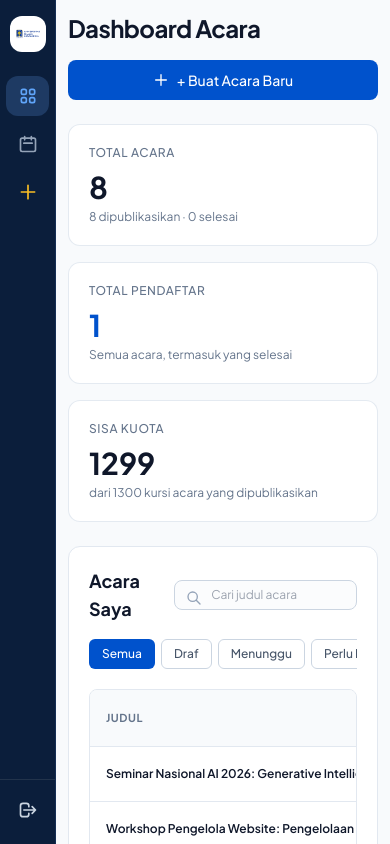
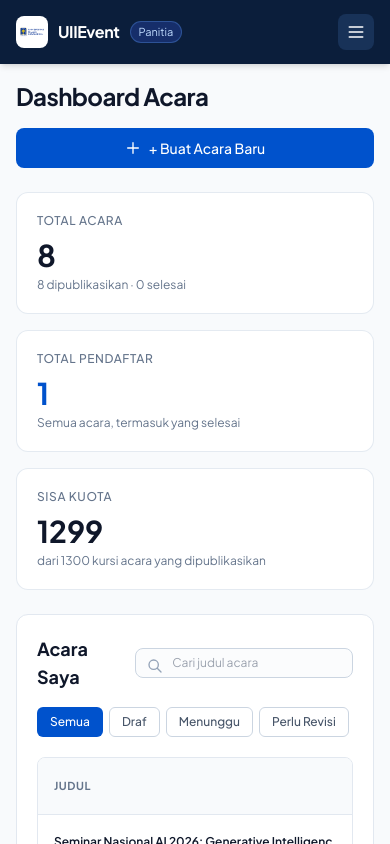
Before and after one commit to raynor19/UIIEvent, an Angular app: page /organizer/events in a window 390 px wide. Shown: the top 844 px of the page. Built offline with nearby package versions, Linux system fonts and the light colour scheme.

Commit message:
Revert "feat(ui): align mobile sidebar with desktop icon rail for panitia and admin dashboards"
This reverts commit 980075206b1cd2c837b29b9984079094ee4e1b25.

```diff
--- a/src/app/features/dashboards/admin/admin-dashboard.component.html
+++ b/src/app/features/dashboards/admin/admin-dashboard.component.html
@@ -1,60 +1,84 @@
-<div class="min-h-screen bg-slate-50 flex flex-row font-sans text-slate-800 antialiased selection:bg-blue-100">
+<div class="min-h-screen bg-slate-50 flex flex-col md:flex-row font-sans text-slate-800 antialiased selection:bg-blue-100">
 
-  <!-- ================= SIDEBAR (SLIM ICON RAIL ON MOBILE, FULL ON LAPTOP) ================= -->
+  <!-- ================= MOBILE HEADER (< 768px) ================= -->
+  <header class="md:hidden bg-[#0B1E3B] text-white px-4 py-3 flex items-center justify-between sticky top-0 z-40 border-b border-slate-800 shadow-md">
+    <div class="flex items-center gap-2.5">
+      <div class="w-8 h-8 rounded-lg bg-white p-1 flex items-center justify-center shadow-xs">
+        <img src="/assets/images/logo-uii.png" alt="UII" class="h-full w-auto object-contain" />
+      </div>
+      <div>
+        <span class="font-extrabold text-base tracking-tight leading-none block">UIIEvent</span>
+        <span class="text-[10px] text-blue-200">DPK Super Admin</span>
+      </div>
+    </div>
+    <button
+      (click)="isMobileMenuOpen.set(!isMobileMenuOpen())"
+      class="p-2 rounded-lg bg-white/10 text-white hover:bg-white/20 transition cursor-pointer"
+      aria-label="Toggle navigation menu">
+      <svg class="w-5 h-5" fill="none" stroke="currentColor" viewBox="0 0 24 24">
+        @if (isMobileMenuOpen()) {
+          <path stroke-linecap="round" stroke-linejoin="round" stroke-width="2" d="M6 18L18 6M6 6l12 12" />
+        } @else {
+          <path stroke-linecap="round" stroke-linejoin="round" stroke-width="2" d="M4 6h16M4 12h16M4 18h16" />
+        }
+      </svg>
+    </button>
+  </header>
+
+  <!-- ================= SIDEBAR (DESKTOP & MOBILE DRAWER) ================= -->
   <aside
-    class="w-14 sm:w-16 md:w-60 bg-[#0B1E3B] text-white shrink-0 flex flex-col justify-between z-30 sticky top-0 h-screen min-h-screen border-r border-[#152B4D] py-4 px-1.5 sm:px-2 md:p-5 select-none">
+    [class.hidden]="!isMobileMenuOpen()"
+    class="w-full md:w-60 bg-[#0B1E3B] text-white shrink-0 flex flex-col justify-between z-30 transition-all duration-200 md:flex border-r border-[#152B4D]">
 
     <!-- Top Brand & Navigation Links -->
-    <div>
+    <div class="p-5">
       <!-- Brand Logo matching SCR-ADM-01 & SCR-ADM-02 handoffs -->
-      <div class="flex items-center justify-center md:justify-start gap-3 mb-6 md:mb-8 cursor-pointer" title="UIIEvent DPK Super Admin">
-        <div class="w-9 h-9 rounded-xl bg-white p-1.5 flex items-center justify-center shadow-xs shrink-0">
+      <div class="hidden md:flex items-center gap-3 mb-8">
+        <div class="w-9 h-9 rounded-xl bg-white p-1.5 flex items-center justify-center shadow-xs">
           <img src="/assets/images/logo-uii.png" alt="UII" class="h-full w-auto object-contain" />
         </div>
-        <span class="text-xl font-extrabold text-white tracking-tight hidden md:inline">UIIEvent</span>
+        <span class="text-xl font-extrabold text-white tracking-tight">UIIEvent</span>
       </div>
 
       <!-- Navigation Items -->
-      <nav class="space-y-2 md:space-y-1.5">
+      <nav class="space-y-1.5">
         <button
           type="button"
           (click)="switchNav('CURATION')"
-          title="Kurasi & Approval Acara"
-          class="w-full flex items-center justify-center md:justify-start gap-3 p-2.5 md:px-3.5 md:py-2.5 rounded-xl font-medium text-sm transition cursor-pointer text-left"
+          class="w-full flex items-center gap-3 px-3.5 py-2.5 rounded-xl font-medium text-sm transition cursor-pointer text-left"
           [class.bg-[#1E3A63]]="activeNav() === 'CURATION'"
           [class.text-white]="activeNav() === 'CURATION'"
           [class.text-slate-300]="activeNav() !== 'CURATION'"
           [class.hover:text-white]="activeNav() !== 'CURATION'"
           [class.hover:bg-white/5]="activeNav() !== 'CURATION'">
           <!-- Checkmark Shield Icon -->
-          <svg class="w-5 h-5 md:w-4 md:h-4 text-blue-400 shrink-0" fill="none" stroke="currentColor" viewBox="0 0 24 24">
+          <svg class="w-4 h-4 text-blue-400" fill="none" stroke="currentColor" viewBox="0 0 24 24">
             <path stroke-linecap="round" stroke-linejoin="round" stroke-width="2" d="M9 12l2 2 4-4m5.618-4.016A11.955 11.955 0 0112 2.944a11.955 11.955 0 01-8.618 3.04A12.02 12.02 0 003 9c0 5.591 3.824 10.29 9 11.622 5.176-1.332 9-6.03 9-11.622 0-1.042-.133-2.052-.382-3.016z" />
           </svg>
-          <span class="hidden md:inline">Kurasi & Approval</span>
+          <span>Kurasi & Approval</span>
         </button>
 
         <button
           type="button"
           (click)="switchNav('LOGS')"
-          title="Log Notifikasi & Omnichannel"
-          class="w-full flex items-center justify-center md:justify-start gap-3 p-2.5 md:px-3.5 md:py-2.5 rounded-xl font-medium text-sm transition cursor-pointer text-left"
+          class="w-full flex items-center gap-3 px-3.5 py-2.5 rounded-xl font-medium text-sm transition cursor-pointer text-left"
           [class.bg-[#1E3A63]]="activeNav() === 'LOGS'"
           [class.text-white]="activeNav() === 'LOGS'"
           [class.text-slate-300]="activeNav() !== 'LOGS'"
           [class.hover:text-white]="activeNav() !== 'LOGS'"
           [class.hover:bg-white/5]="activeNav() !== 'LOGS'">
           <!-- Paper plane / Send telegram icon -->
-          <svg class="w-5 h-5 md:w-4 md:h-4 shrink-0" [class.text-blue-400]="activeNav() === 'LOGS'" [class.text-slate-400]="activeNav() !== 'LOGS'" fill="none" stroke="currentColor" viewBox="0 0 24 24">
+          <svg class="w-4 h-4" [class.text-blue-400]="activeNav() === 'LOGS'" [class.text-slate-400]="activeNav() !== 'LOGS'" fill="none" stroke="currentColor" viewBox="0 0 24 24">
             <path stroke-linecap="round" stroke-linejoin="round" stroke-width="2" d="M12 19l9 2-9-18-9 18 9-2zm0 0v-8" />
           </svg>
-          <span class="hidden md:inline">Log Notifikasi</span>
+          <span>Log Notifikasi</span>
         </button>
       </nav>
     </div>
 
     <!-- Bottom User Profile Area -->
-    <div class="border-t border-[#152B4D]/80 pt-3 md:p-5 -mx-1.5 sm:-mx-2 md:mx-0">
-      <div class="mb-4 hidden md:block">
+    <div class="p-5 border-t border-[#152B4D]/80">
+      <div class="mb-4">
         <p class="font-bold text-white text-sm leading-tight">DPK UII</p>
         <p class="text-[11px] text-slate-400 leading-tight mt-0.5">dpk.admin@uii.ac.id · Super Admin</p>
       </div>
@@ -62,18 +86,17 @@
       <button
         type="button"
         (click)="logout()"
-        title="Keluar dari sesi DPK"
-        class="w-full flex items-center justify-center md:justify-start gap-2.5 text-xs text-slate-300 hover:text-white transition py-1 cursor-pointer">
-        <svg class="w-5 h-5 md:w-4 md:h-4 shrink-0" fill="none" stroke="currentColor" viewBox="0 0 24 24">
+        class="w-full flex items-center gap-2.5 text-xs text-slate-300 hover:text-white transition py-1 cursor-pointer">
+        <svg class="w-4 h-4" fill="none" stroke="currentColor" viewBox="0 0 24 24">
           <path stroke-linecap="round" stroke-linejoin="round" stroke-width="2" d="M17 16l4-4m0 0l-4-4m4 4H7m6 4v1a3 3 0 01-3 3H6a3 3 0 01-3-3V7a3 3 0 013-3h4a3 3 0 013 3v1" />
         </svg>
-        <span class="hidden md:inline">Keluar</span>
+        <span>Keluar</span>
       </button>
     </div>
   </aside>
 
   <!-- ================= MAIN CONTENT AREA ================= -->
-  <main class="flex-1 min-w-0 p-3 sm:p-6 lg:p-8 overflow-y-auto">
+  <main class="flex-1 p-4 sm:p-6 lg:p-8 overflow-y-auto">
     <div class="max-w-[1320px] mx-auto space-y-6">
 
       <!-- ================= GLOBAL ACTION TOAST NOTIFICATION ================= -->
--- a/src/app/features/dashboards/panitia/panitia-dashboard.component.html
+++ b/src/app/features/dashboards/panitia/panitia-dashboard.component.html
@@ -1,84 +1,133 @@
-<div class="min-h-screen bg-[#F8FAFC] flex flex-row antialiased font-sans text-slate-800">
-
-  <!-- ================= SIDEBAR (SLIM ICON RAIL ON MOBILE, FULL ON LAPTOP) ================= -->
-  <aside class="flex flex-col w-14 sm:w-16 md:w-64 bg-[#0B1E3B] text-white shrink-0 min-h-screen sticky top-0 h-screen justify-between border-r border-[#152e54] z-30 select-none py-4 px-1.5 sm:px-2 md:p-6">
+<div class="min-h-screen bg-[#F8FAFC] flex flex-col md:flex-row antialiased font-sans text-slate-800">
+
+  <!-- ================= DESKTOP DEEP NAVY SIDEBAR ================= -->
+  <aside class="hidden md:flex flex-col w-64 bg-[#0B1E3B] text-white shrink-0 min-h-screen sticky top-0 h-screen justify-between border-r border-[#152e54] z-30 select-none">
 
     <!-- Top Branding & Navigation -->
-    <div>
+    <div class="p-6">
       <!-- Brand Logo / Title -->
-      <div class="flex items-center justify-center md:justify-start gap-3 mb-6 md:mb-8 cursor-pointer" (click)="openDashboard()" title="UIIEvent Panitia">
-        <div class="w-9 h-9 rounded-xl bg-white p-1.5 flex items-center justify-center shadow-xs shrink-0">
+      <div class="flex items-center gap-3 mb-8 cursor-pointer" (click)="openDashboard()">
+        <div class="w-9 h-9 rounded-xl bg-white p-1.5 flex items-center justify-center shadow-xs">
           <img src="/assets/images/logo-uii.png" alt="UII" class="h-full w-auto object-contain" />
         </div>
-        <span class="text-xl font-bold tracking-tight text-white hidden md:inline">UIIEvent</span>
+        <span class="text-xl font-bold tracking-tight text-white">UIIEvent</span>
       </div>
 
-      <!-- Navigation Links (Matching Laptop Web Exactly: Dashboard, Acara Saya, Buat Acara) -->
-      <nav class="space-y-2 md:space-y-1.5">
+      <!-- Navigation Links -->
+      <nav class="space-y-1.5">
         <button
           type="button"
           (click)="openDashboard()"
-          title="Dashboard Acara"
           [class.bg-[#1E3A63]]="activeView() === 'DASHBOARD'"
           [class.text-white]="activeView() === 'DASHBOARD'"
           [class.text-slate-300]="activeView() !== 'DASHBOARD'"
-          class="w-full flex items-center justify-center md:justify-start gap-3 p-2.5 md:px-3.5 md:py-2.5 rounded-xl md:rounded-lg text-sm font-semibold hover:bg-[#183258] hover:text-white transition cursor-pointer text-left">
-          <svg class="w-5 h-5 text-blue-400 shrink-0" fill="none" stroke="currentColor" viewBox="0 0 24 24">
+          class="w-full flex items-center gap-3 px-3.5 py-2.5 rounded-lg text-sm font-semibold hover:bg-[#183258] hover:text-white transition cursor-pointer text-left">
+          <svg class="w-5 h-5 text-blue-400" fill="none" stroke="currentColor" viewBox="0 0 24 24">
             <path stroke-linecap="round" stroke-linejoin="round" stroke-width="2" d="M4 6a2 2 0 012-2h2a2 2 0 012 2v2a2 2 0 01-2 2H6a2 2 0 01-2-2V6zM14 6a2 2 0 012-2h2a2 2 0 012 2v2a2 2 0 01-2 2h-2a2 2 0 01-2-2V6zM4 16a2 2 0 012-2h2a2 2 0 012 2v2a2 2 0 01-2 2H6a2 2 0 01-2-2v-2zM14 16a2 2 0 012-2h2a2 2 0 012 2v2a2 2 0 01-2 2h-2a2 2 0 01-2-2v-2z" />
           </svg>
-          <span class="hidden md:inline">Dashboard</span>
+          <span>Dashboard</span>
         </button>
 
         <button
           type="button"
           (click)="openAcaraSaya()"
-          title="Acara Saya (Rekap & Seleksi)"
           [class.bg-[#1E3A63]]="activeView() === 'REKAP_PESERTA' || activeView() === 'SELEKSI_OPREC'"
           [class.text-white]="activeView() === 'REKAP_PESERTA' || activeView() === 'SELEKSI_OPREC'"
           [class.text-slate-300]="activeView() !== 'REKAP_PESERTA' && activeView() !== 'SELEKSI_OPREC'"
-          class="w-full flex items-center justify-center md:justify-start gap-3 p-2.5 md:px-3.5 md:py-2.5 rounded-xl md:rounded-lg text-sm font-semibold hover:bg-[#183258] hover:text-white transition cursor-pointer text-left">
-          <svg class="w-5 h-5 shrink-0" [class.text-blue-400]="activeView() === 'REKAP_PESERTA' || activeView() === 'SELEKSI_OPREC'" [class.text-slate-400]="activeView() !== 'REKAP_PESERTA' && activeView() !== 'SELEKSI_OPREC'" fill="none" stroke="currentColor" viewBox="0 0 24 24">
+          class="w-full flex items-center gap-3 px-3.5 py-2.5 rounded-lg text-sm font-semibold hover:bg-[#183258] hover:text-white transition cursor-pointer text-left">
+          <svg class="w-5 h-5" [class.text-blue-400]="activeView() === 'REKAP_PESERTA' || activeView() === 'SELEKSI_OPREC'" [class.text-slate-400]="activeView() !== 'REKAP_PESERTA' && activeView() !== 'SELEKSI_OPREC'" fill="none" stroke="currentColor" viewBox="0 0 24 24">
             <path stroke-linecap="round" stroke-linejoin="round" stroke-width="2" d="M8 7V3m8 4V3m-9 8h10M5 21h14a2 2 0 002-2V7a2 2 0 00-2-2H5a2 2 0 00-2 2v12a2 2 0 002 2z" />
           </svg>
-          <span class="hidden md:inline">Acara Saya</span>
+          <span>Acara Saya</span>
         </button>
 
         <button
           type="button"
           (click)="openCreateWizard(false)"
-          title="Buat Acara Baru"
           [class.bg-[#1E3A63]]="activeView() === 'CREATE'"
           [class.text-white]="activeView() === 'CREATE'"
-          class="w-full flex items-center justify-center md:justify-start gap-3 p-2.5 md:px-3.5 md:py-2.5 rounded-xl md:rounded-lg text-sm font-medium text-slate-300 hover:bg-[#183258] hover:text-white transition cursor-pointer text-left">
-          <svg class="w-5 h-5 text-amber-400 shrink-0" fill="none" stroke="currentColor" viewBox="0 0 24 24">
+          class="w-full flex items-center gap-3 px-3.5 py-2.5 rounded-lg text-sm font-medium text-slate-300 hover:bg-[#183258] hover:text-white transition cursor-pointer text-left">
+          <svg class="w-5 h-5 text-amber-400" fill="none" stroke="currentColor" viewBox="0 0 24 24">
             <path stroke-linecap="round" stroke-linejoin="round" stroke-width="2" d="M12 4v16m8-8H4" />
           </svg>
-          <span class="hidden md:inline">Buat Acara</span>
+          <span>Buat Acara</span>
         </button>
       </nav>
     </div>
 
     <!-- Bottom Organization Profile & Logout -->
-    <div class="border-t border-slate-700/60 pt-3 md:p-5 md:bg-[#07152A] -mx-1.5 sm:-mx-2 md:mx-0">
-      <div class="mb-3 hidden md:block">
+    <div class="p-5 border-t border-slate-700/60 bg-[#07152A]">
+      <div class="mb-3">
         <div class="font-bold text-white text-sm">Panitia UII</div>
         <div class="text-[11px] text-slate-400 truncate">panitia@uii.ac.id · Panitia</div>
       </div>
       <button
         type="button"
         (click)="logout()"
-        title="Keluar dari sesi Panitia"
-        class="w-full flex items-center justify-center md:justify-start gap-2 p-2 text-xs text-slate-300 hover:text-rose-400 transition font-medium cursor-pointer">
-        <svg class="w-5 h-5 md:w-4 md:h-4 shrink-0" fill="none" stroke="currentColor" viewBox="0 0 24 24">
+        class="inline-flex items-center gap-2 text-xs text-slate-300 hover:text-rose-400 transition font-medium cursor-pointer">
+        <svg class="w-4 h-4" fill="none" stroke="currentColor" viewBox="0 0 24 24">
           <path stroke-linecap="round" stroke-linejoin="round" stroke-width="2" d="M17 16l4-4m0 0l-4-4m4 4H7m6 4v1a3 3 0 01-3 3H6a3 3 0 01-3-3V7a3 3 0 013-3h4a3 3 0 013 3v1" />
         </svg>
-        <span class="hidden md:inline">Keluar</span>
+        <span>Keluar</span>
       </button>
     </div>
   </aside>
 
+  <!-- ================= MOBILE HEADER FOR HP ================= -->
+  <header class="md:hidden flex items-center justify-between bg-[#0B1E3B] text-white px-4 py-3.5 sticky top-0 z-40 shadow-md">
+    <div class="flex items-center gap-2.5">
+      <div class="w-8 h-8 rounded-lg bg-white p-1 flex items-center justify-center shadow-xs">
+        <img src="/assets/images/logo-uii.png" alt="UII" class="h-full w-auto object-contain" />
+      </div>
+      <span class="font-bold text-base tracking-tight">UIIEvent</span>
+      <span class="text-[11px] px-2 py-0.5 rounded-full bg-blue-900/60 text-blue-200 border border-blue-400/30">Panitia</span>
+    </div>
+
+    <button
+      type="button"
+      (click)="mobileMenuOpen.set(!mobileMenuOpen())"
+      class="p-2 rounded-lg bg-[#183258] text-white hover:bg-blue-800 transition">
+      <svg class="w-5 h-5" fill="none" stroke="currentColor" viewBox="0 0 24 24">
+        <path stroke-linecap="round" stroke-linejoin="round" stroke-width="2" d="M4 6h16M4 12h16M4 18h16" />
+      </svg>
+    </button>
+  </header>
+
+  <!-- Mobile Dropdown Drawer -->
+  @if (mobileMenuOpen()) {
+    <div class="md:hidden bg-[#0B1E3B] text-white border-b border-slate-700 p-4 space-y-2 z-40 shadow-xl">
+      <button
+        type="button"
+        (click)="openDashboard()"
+        class="w-full text-left px-3 py-2.5 rounded-lg text-sm font-semibold flex items-center gap-2"
+        [class.bg-[#1E3A63]]="activeView() === 'DASHBOARD'">
+        <span>⊞ Dashboard Acara</span>
+      </button>
+      <button
+        type="button"
+        (click)="openAcaraSaya()"
+        class="w-full text-left px-3 py-2.5 rounded-lg text-sm font-semibold flex items-center gap-2 text-blue-300"
+        [class.bg-[#1E3A63]]="activeView() === 'REKAP_PESERTA' || activeView() === 'SELEKSI_OPREC'">
+        <span>📅 Acara Saya (Rekap &amp; Seleksi)</span>
+      </button>
+      <button
+        type="button"
+        (click)="openCreateWizard(false)"
+        class="w-full text-left px-3 py-2.5 rounded-lg text-sm font-semibold flex items-center gap-2 text-amber-300"
+        [class.bg-[#1E3A63]]="activeView() === 'CREATE'">
+        <span>+ Buat Acara Baru</span>
+      </button>
+      <button
+        type="button"
+        (click)="logout()"
+        class="w-full text-left px-3 py-2 text-xs text-rose-300 hover:text-rose-200 transition font-medium flex items-center gap-1.5 cursor-pointer">
+        <span>🚪 Keluar</span>
+      </button>
+    </div>
+  }
+
   <!-- ================= MAIN CONTENT VIEWPORT ================= -->
-  <main class="flex-1 min-w-0 p-3 sm:p-6 lg:p-8 overflow-y-auto">
+  <main class="flex-1 min-w-0 p-4 sm:p-6 lg:p-8 overflow-y-auto">
 
     <!-- Global Toast Alert -->
     @if (toastMessage()) {
```
